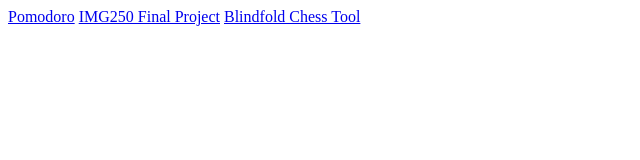
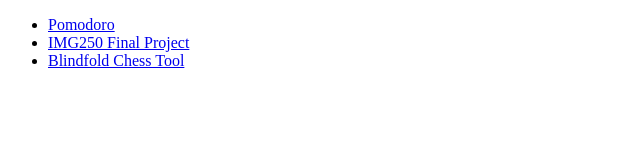
Before and after one commit to AndresNS/andresns.github.io, a plain HTML site: page index.html in a window 1280 px wide. Shown: the whole page, without its empty margins (0-640 px from the left). Drawn offline with Linux system fonts and the light colour scheme.

Commit message:
Update index.html

```diff
--- a/index.html
+++ b/index.html
@@ -7,8 +7,10 @@
     <title>Document</title>
 </head>
 <body>
-    <a href="/pomodoro">Pomodoro</a>
-    <a href="/IMG250-FinalProject">IMG250 Final Project</a>
-    <a href="/blidnfold-chess-tool">Blindfold Chess Tool</a>
+    <ul>
+        <li><a href="/pomodoro">Pomodoro</a></li>
+        <li><a href="/IMG250-FinalProject">IMG250 Final Project</a></li>
+        <li><a href="/blidnfold-chess-tool">Blindfold Chess Tool</a></li>
+    </ul>
 </body>
 </html>
```
